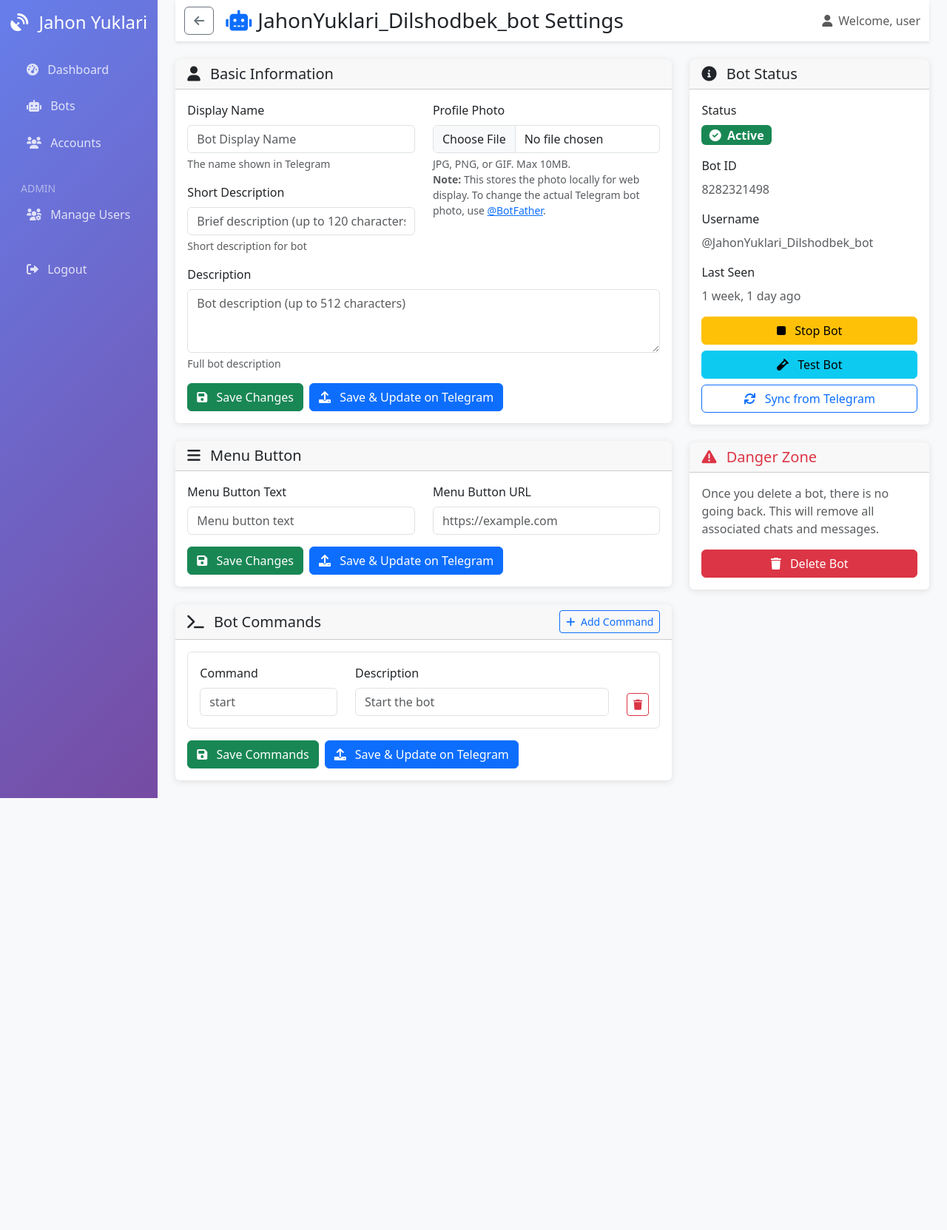
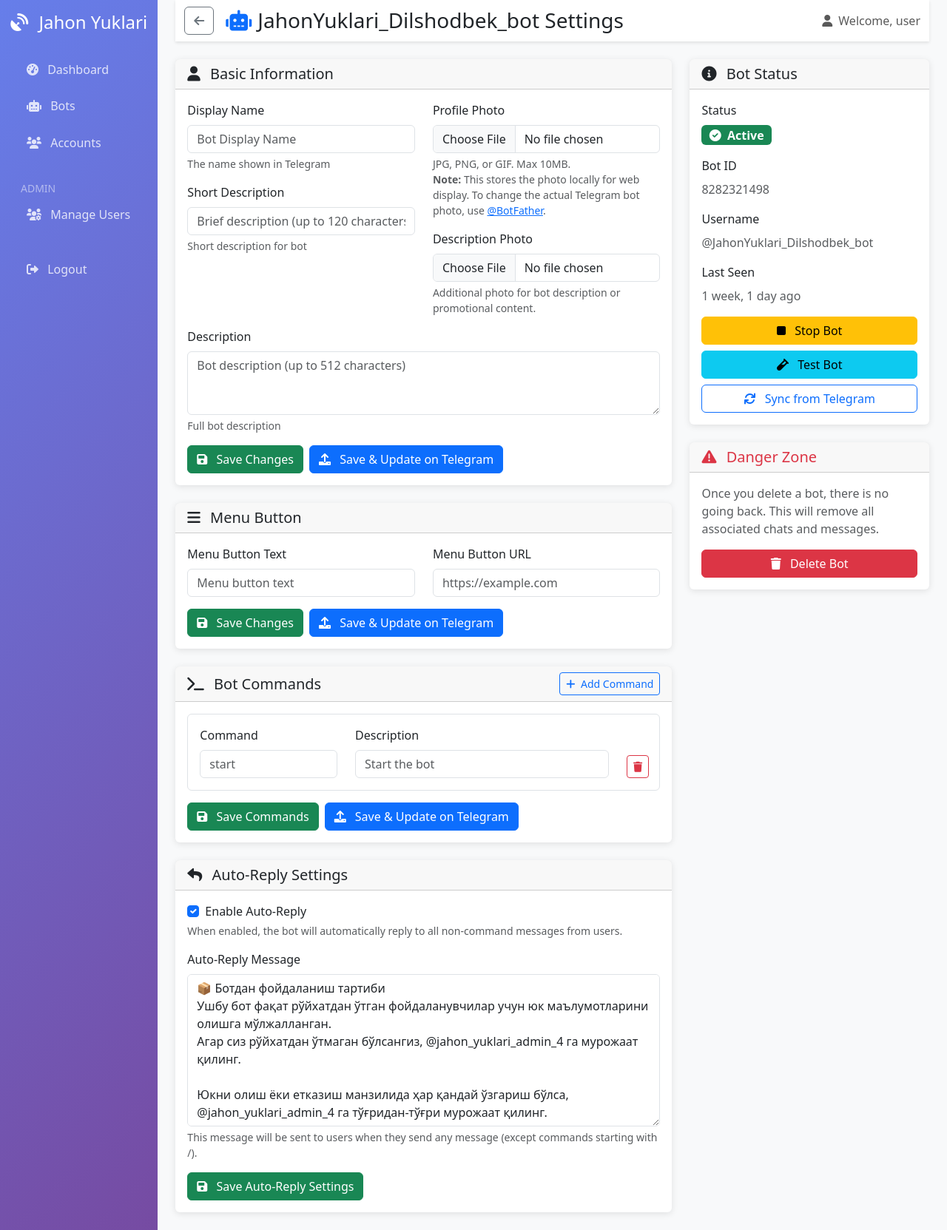
Before and after one commit to anons0/monitoring-system, a Django app: page /api/bots/2/settings/ in a window 1280 px wide. Shown: the whole page at 74% size. Before the commit the page ends 1079 px from the top, so only its background shows below. Run offline with Django 4.2, Linux system fonts and the light colour scheme; a user stored in the database is signed in; data comes from the database, SQL or seed files in the repository; parts of the project's set-up code (start-up, migrations or seed data) failed here and were passed over.

Commit message:
some changes fixed 17

```diff
--- a/backend/apps/bots/models.py
+++ b/backend/apps/bots/models.py
@@ -22,11 +22,20 @@ class Bot(BaseModel):
     short_description = models.CharField(max_length=120, blank=True, help_text="Short description for bot (up to 120 characters)")
     profile_photo = models.ImageField(upload_to='bot_profiles/', blank=True, null=True, help_text="Bot profile photo")
     profile_photo_url = models.URLField(blank=True, help_text="Current profile photo URL from Telegram")
+    description_photo = models.ImageField(upload_to='bot_descriptions/', blank=True, null=True, help_text="Bot description photo")
 
     # Bot commands and menu
     commands = models.JSONField(default=list, blank=True, help_text="Bot commands list")
     menu_button_text = models.CharField(max_length=64, blank=True, help_text="Menu button text")
     menu_button_url = models.URLField(blank=True, help_text="Menu button URL")
+
+    # Auto-reply functionality
+    auto_reply_enabled = models.BooleanField(default=True, help_text="Whether to send auto-reply to user messages")
+    auto_reply_message = models.TextField(
+        default='📦 Ботдан фойдаланиш тартиби\nУшбу бот фақат рўйхатдан ўтган фойдаланувчилар учун юк маълумотларини олишга мўлжалланган.\nАгар сиз рўйхатдан ўтмаган бўлсангиз, @jahon_yuklari_admin_4 га мурожаат қилинг.\n\nЮкни олиш ёки етказиш манзилида ҳар қандай ўзгариш бўлса, @jahon_yuklari_admin_4 га тўғридан-тўғри мурожаат қилинг.\n\n🚫 Бу ботга ёзманг!',
+        blank=True,
+        help_text="Auto-reply message to send to users (except for /start command)"
+    )
 
     # Profile update tracking
     profile_last_updated = models.DateTimeField(null=True, blank=True)
--- a/backend/apps/bots/urls.py
+++ b/backend/apps/bots/urls.py
@@ -18,6 +18,7 @@ urlpatterns = [
     path('<int:bot_id>/update-menu-button/', views.update_menu_button, name='update_menu_button'),
     path('<int:bot_id>/update-commands/', views.update_commands, name='update_commands'),
     path('<int:bot_id>/delete/', views.delete_bot, name='delete_bot'),
+    path('<int:bot_id>/auto-reply/', views.update_auto_reply, name='update_auto_reply'),
     path('api/bots/<int:bot_id>/', api_views.get_bot_detail, name='bot_detail'),
     path('api/bots/<int:bot_id>/update-profile/', api_views.update_bot_profile, name='update_bot_profile'),
 ]
--- a/backend/apps/bots/views.py
+++ b/backend/apps/bots/views.py
@@ -113,6 +113,10 @@ def update_basic_info(request, bot_id):
             # Handle profile photo upload
             if 'profile_photo' in request.FILES:
                 bot.profile_photo = request.FILES['profile_photo']
+
+            # Handle description photo upload
+            if 'description_photo' in request.FILES:
+                bot.description_photo = request.FILES['description_photo']
 
             # Mark profile as pending update
             bot.profile_update_pending = True
@@ -382,3 +386,23 @@ def delete_bot(request, bot_id):
             return redirect('bots:bot_settings', bot_id=bot_id)
 
     return redirect('bots:bot_settings', bot_id=bot_id)
+
+@login_required
+def update_auto_reply(request, bot_id):
+    """Update bot auto-reply settings"""
+    if request.method == 'POST':
+        try:
+            bot = get_object_or_404(Bot, id=bot_id)
+
+            # Update auto-reply settings
+            bot.auto_reply_enabled = request.POST.get('auto_reply_enabled') == 'on'
+            bot.auto_reply_message = request.POST.get('auto_reply_message', '')
+
+            bot.save()
+            messages.success(request, 'Auto-reply settings updated successfully!')
+
+        except Exception as e:
+            logger.error(f"Error updating auto-reply settings: {e}")
+            messages.error(request, f'Error updating auto-reply settings: {str(e)}')
+
+    return redirect('bots:bot_settings', bot_id=bot_id)
--- a/backend/templates/core/bot_settings.html
+++ b/backend/templates/core/bot_settings.html
@@ -55,19 +55,39 @@
                                 </div>
                             </div>
 
-                            {% if bot.profile_photo or bot.profile_photo_url %}
                             <div class="mb-3">
-                                <label class="form-label">Current Photo</label>
-                                <div>
+                                <label for="description_photo" class="form-label">Description Photo</label>
+                                <input type="file" class="form-control" id="description_photo"
+                                       name="description_photo" accept="image/*">
+                                <div class="form-text">
+                                    Additional photo for bot description or promotional content.
+                                </div>
+                            </div>
+
+                            {% if bot.profile_photo or bot.profile_photo_url or bot.description_photo %}
+                            <div class="mb-3">
+                                <label class="form-label">Current Photos</label>
+                                <div class="row">
                                     {% if bot.profile_photo %}
-                                        <img src="{{ bot.profile_photo.url }}" alt="Local bot photo"
-                                             class="img-thumbnail me-2" style="max-width: 150px;">
-                                        <small class="text-success d-block">📱 Local photo (web display)</small>
+                                        <div class="col-md-6 mb-2">
+                                            <img src="{{ bot.profile_photo.url }}" alt="Local bot photo"
+                                                 class="img-thumbnail" style="max-width: 150px;">
+                                            <small class="text-success d-block">📱 Profile photo (web display)</small>
+                                        </div>
                                     {% endif %}
                                     {% if bot.profile_photo_url %}
-                                        <img src="{{ bot.profile_photo_url }}" alt="Telegram bot photo"
-                                             class="img-thumbnail me-2" style="max-width: 150px;">
-                                        <small class="text-info d-block">🔗 Telegram photo (actual bot photo)</small>
+                                        <div class="col-md-6 mb-2">
+                                            <img src="{{ bot.profile_photo_url }}" alt="Telegram bot photo"
+                                                 class="img-thumbnail" style="max-width: 150px;">
+                                            <small class="text-info d-block">🔗 Telegram photo (actual bot photo)</small>
+                                        </div>
+                                    {% endif %}
+                                    {% if bot.description_photo %}
+                                        <div class="col-md-6 mb-2">
+                                            <img src="{{ bot.description_photo.url }}" alt="Bot description photo"
+                                                 class="img-thumbnail" style="max-width: 150px;">
+                                            <small class="text-warning d-block">📖 Description photo</small>
+                                        </div>
                                     {% endif %}
                                 </div>
                                 {% if bot.profile_photo and bot.profile_photo_url %}
@@ -216,6 +236,47 @@
                             Save & Update on Telegram
                         </button>
                     </div>
+                </form>
+            </div>
+        </div>
+
+        <div class="card mb-4">
+            <div class="card-header">
+                <h5 class="mb-0">
+                    <i class="fas fa-reply me-2"></i>
+                    Auto-Reply Settings
+                </h5>
+            </div>
+            <div class="card-body">
+                <form method="post" action="{% url 'bots:update_auto_reply' bot.id %}">
+                    {% csrf_token %}
+
+                    <div class="mb-3">
+                        <div class="form-check">
+                            <input class="form-check-input" type="checkbox" id="auto_reply_enabled"
+                                   name="auto_reply_enabled" {% if bot.auto_reply_enabled %}checked{% endif %}>
+                            <label class="form-check-label" for="auto_reply_enabled">
+                                Enable Auto-Reply
+                            </label>
+                        </div>
+                        <div class="form-text">
+                            When enabled, the bot will automatically reply to all non-command messages from users.
+                        </div>
+                    </div>
+
+                    <div class="mb-3">
+                        <label for="auto_reply_message" class="form-label">Auto-Reply Message</label>
+                        <textarea class="form-control" id="auto_reply_message" name="auto_reply_message"
+                                  rows="8" placeholder="Enter the message to send automatically...">{{ bot.auto_reply_message|default:'' }}</textarea>
+                        <div class="form-text">
+                            This message will be sent to users when they send any message (except commands starting with /).
+                        </div>
+                    </div>
+
+                    <button type="submit" class="btn btn-success">
+                        <i class="fas fa-save me-2"></i>
+                        Save Auto-Reply Settings
+                    </button>
                 </form>
             </div>
         </div>
```
Also changed, not shown: backend/aiogram_handlers/message_handler.py (+69 -0 lines), backend/apps/messages/views.py (+34 -10 lines).
